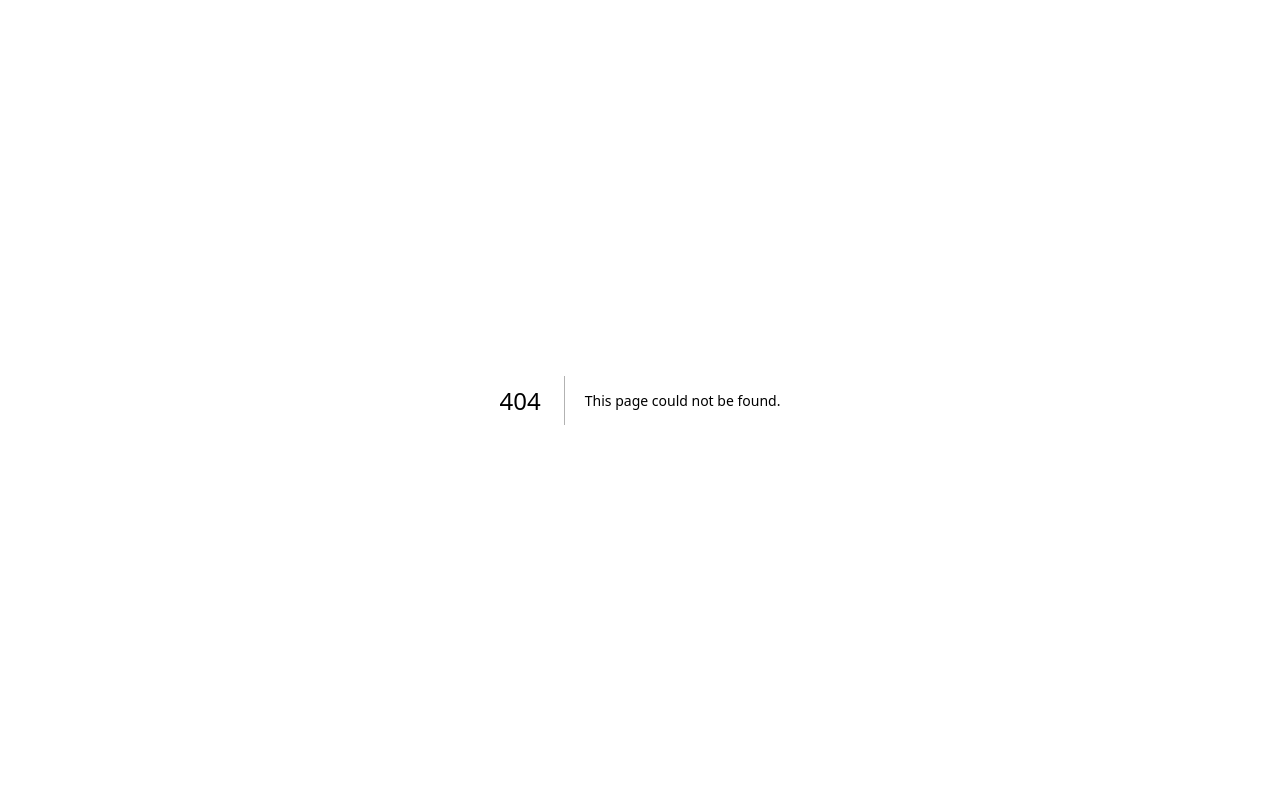
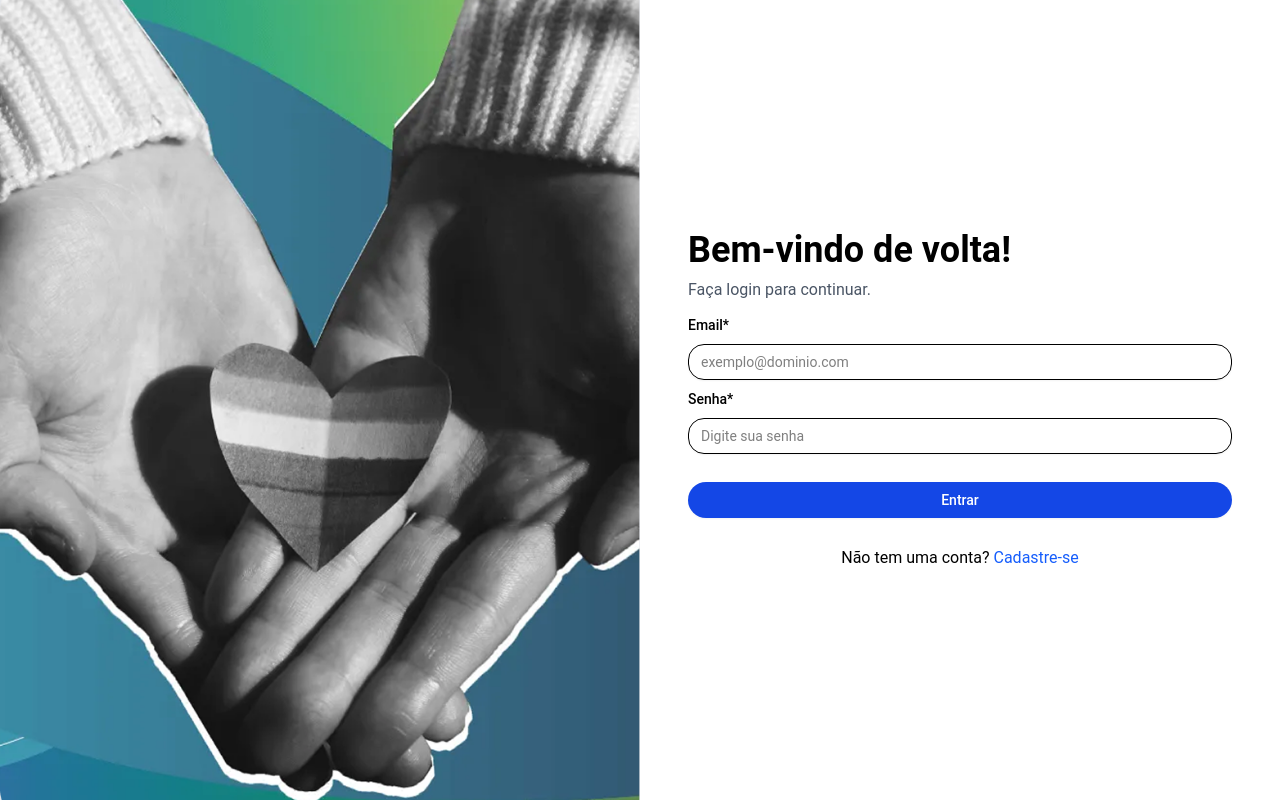
Before and after one commit to cfmiila/apoia, a Next.js app in the folder frontend/apoia-app/: page /login in a window 1280 px wide. Before the commit this address had no page. Built offline with nearby package versions, Linux system fonts and the light colour scheme.

Commit message:
feat: adicionado tela de login

```diff
--- /dev/null
+++ b/frontend/apoia-app/src/app/login/page.js
@@ -0,0 +1,144 @@
+"use client";
+
+import { useState } from "react";
+import { Button } from "@/components/ui/button";
+import { Input } from "@/components/ui/input";
+import { Label } from "@/components/ui/label";
+import { useRouter } from "next/navigation";
+import Link from "next/link";
+import Image from 'next/image';
+
+export default function Login() {
+  const [formData, setFormData] = useState({
+    email: "",
+    senha: "",
+  });
+
+  const [mensagem, setMensagem] = useState({ text: "", type: "" });
+  const [isLoading, setIsLoading] = useState(false);
+  const router = useRouter();
+
+  const handleChange = (e) => {
+    const { name, value } = e.target;
+    setFormData((prev) => ({ ...prev, [name]: value }));
+  };
+
+  const handleSubmit = async (e) => {
+    e.preventDefault();
+
+    if (!formData.email || !formData.senha) {
+      setMensagem({ text: "Por favor, preencha todos os campos", type: "error" });
+      return;
+    }
+
+    setIsLoading(true);
+
+    try {
+      const response = await fetch("http://localhost:3100/login", {
+        method: "POST",
+        headers: {
+          "Content-Type": "application/json",
+          Accept: "application/json",
+        },
+        body: JSON.stringify({ ...formData }),
+      });
+
+      const data = await response.json();
+
+      if (!response.ok) {
+        throw new Error(data.error || "Erro ao fazer login");
+      }
+
+      // Armazenar o token JWT (localStorage, cookies, etc)
+      localStorage.setItem("token", data.token);
+
+      setMensagem({ text: "Login realizado com sucesso!", type: "success" });
+
+      // Redirecionar para a página inicial após o login
+      router.push("/dashboard"); // exemplo de redirecionamento
+
+    } catch (error) {
+      setMensagem({
+        text: error.message.includes("Failed to fetch")
+          ? "Erro na conexão com o servidor"
+          : error.message,
+        type: "error",
+      });
+    } finally {
+      setIsLoading(false);
+    }
+  };
+
+  return (
+    <div className="flex flex-col md:flex-row h-screen">
+      {/* Lado da Imagem */}
+      <div className="w-1/2 h-screen bg-gray-200 relative">
+        <div className="absolute inset-0">
+          <Image
+            src="/login.png" // Imagem de fundo para o login
+            alt="Login"
+            className="object-cover w-full h-full"
+            fill
+          />
+        </div>
+      </div>
+
+      {/* Formulário de login */}
+      <div className="w-full md:w-1/2 flex flex-col justify-center p-6 md:p-12 bg-white">
+        <h1 className="text-3xl md:text-4xl font-bold">Bem-vindo de volta!</h1>
+        <p className="mt-2 text-gray-600">Faça login para continuar.</p>
+
+        {mensagem.text && (
+          <div
+            className={`mt-3 text-sm ${mensagem.type === "error" ? "text-red-500" : "text-green-500"}`}
+          >
+            {mensagem.text}
+          </div>
+        )}
+
+        <form
+          className="flex flex-col space-y-3 mt-4"
+          onSubmit={handleSubmit}
+          noValidate
+        >
+          <Label htmlFor="email">Email*</Label>
+          <Input
+            id="email"
+            name="email"
+            type="email"
+            value={formData.email}
+            onChange={handleChange}
+            placeholder="exemplo@dominio.com"
+            className="rounded-2xl"
+            required
+          />
+
+          <Label htmlFor="senha">Senha*</Label>
+          <Input
+            id="senha"
+            name="senha"
+            type="password"
+            value={formData.senha}
+            onChange={handleChange}
+            placeholder="Digite sua senha"
+            className="rounded-2xl"
+            required
+          />
+
+          <Button type="submit" disabled={isLoading} className="mt-4 bg-blue-700 rounded-3xl text-white hover:bg-blue-400 cursor-pointer delay-100">
+            {isLoading ? "Carregando..." : "Entrar"}
+          </Button>
+
+          <div className="mt-4 text-center">
+            <p>
+              Não tem uma conta?{" "}
+              <Link href="/cadastro-doador" className="text-blue-600 hover:underline">
+                Cadastre-se
+              </Link>
+            </p>
+          </div>
+        </form>
+      </div>
+    </div>
+  );
+}
```
Also changed, not shown: frontend/apoia-app/public/login.png (added).
